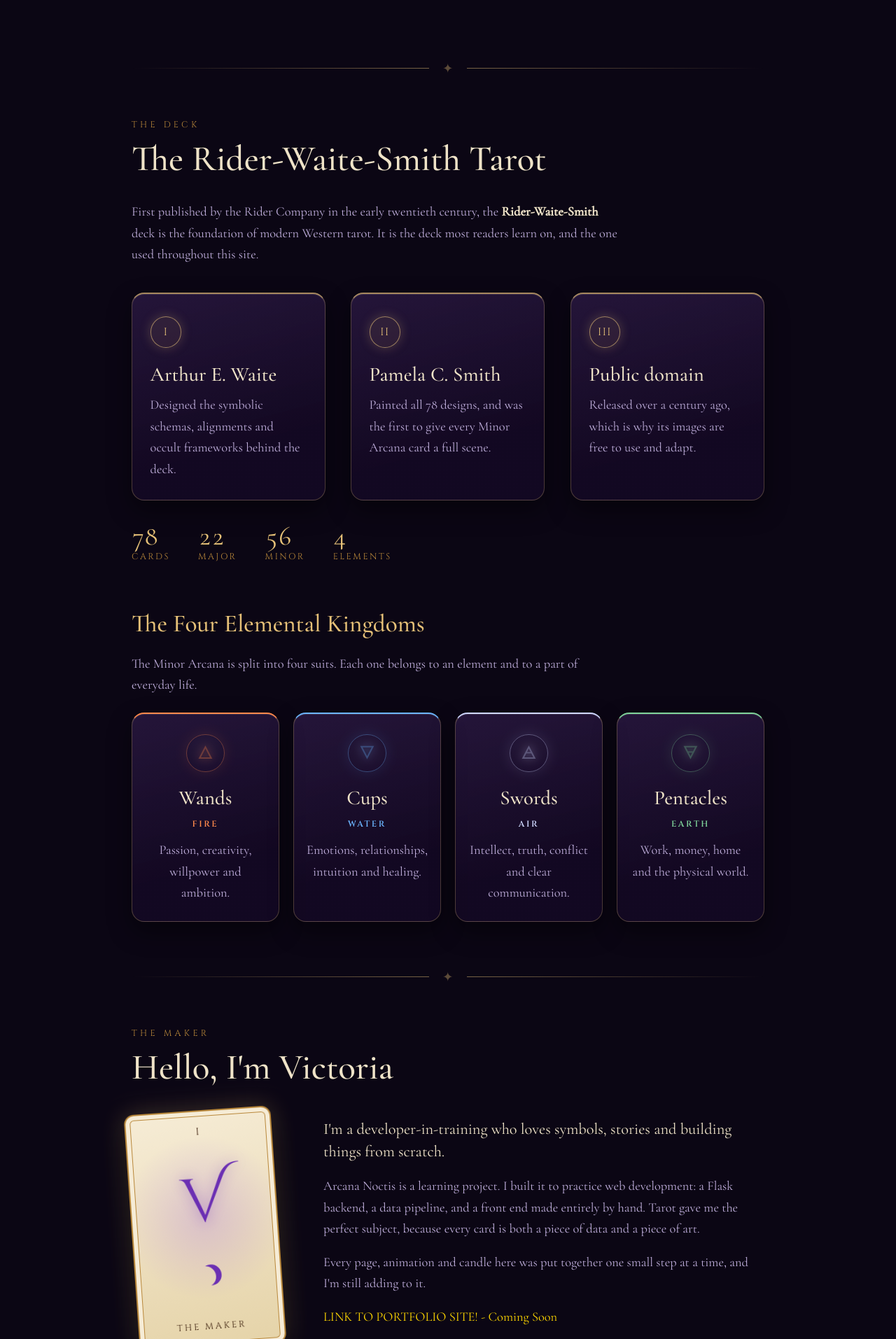
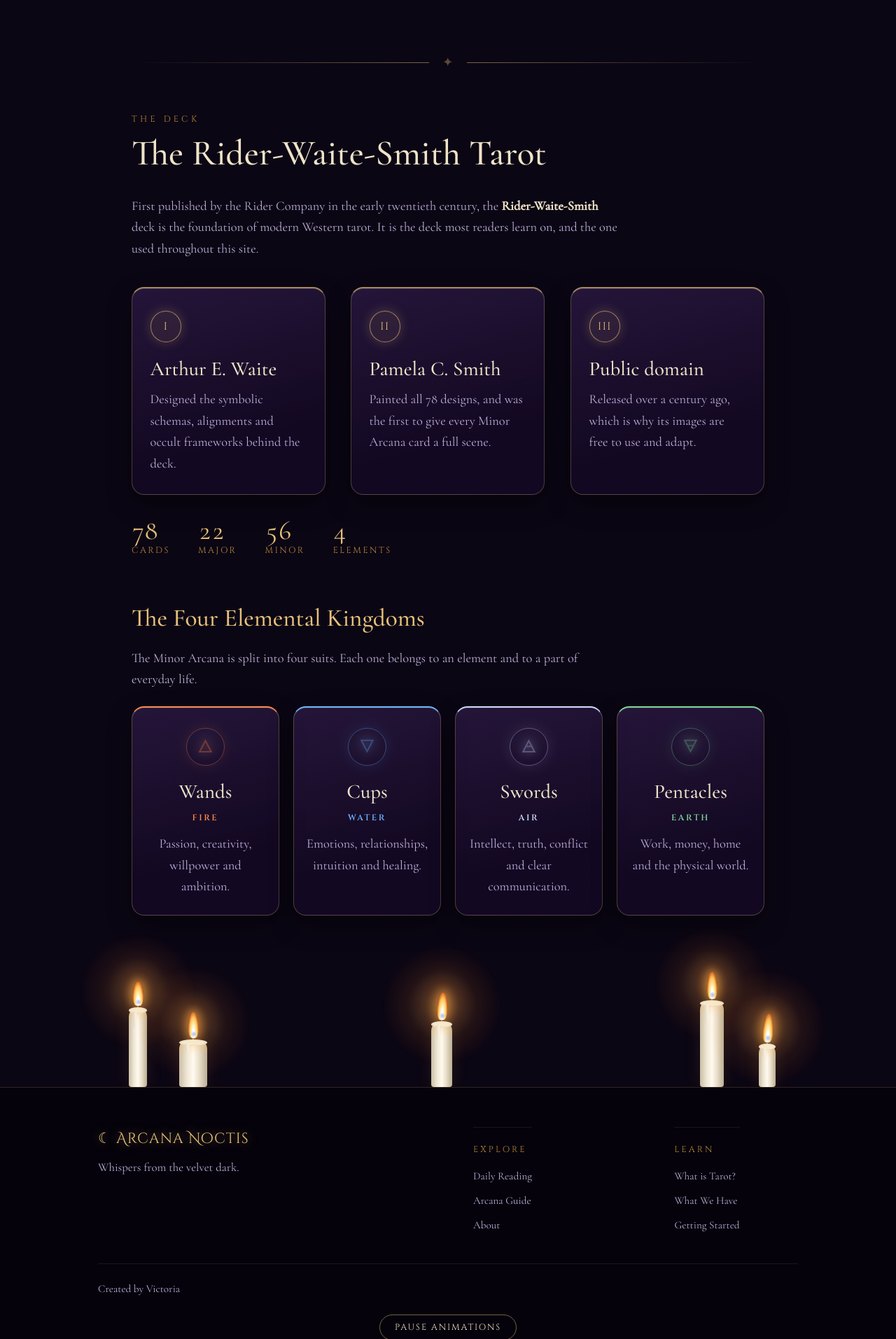
Before and after one commit to victoria-nikolaeva04/project_tarot_card, a Flask app: page /about in a window 1280 px wide. Shown: the part 1690-3603 px from the top of the page at 70% size. Run offline with Flask 3, Linux system fonts and the light colour scheme.

Commit message:
Getting Rid of Creator Section and made the disclaimer into a link - "Created by Victoria"

```diff
--- a/static/about.css
+++ b/static/about.css
@@ -125,7 +125,7 @@
     font-family: var(--font-body);
     font-size: clamp(1.8rem, 3.6vw, 2.6rem);
     font-style: italic;
-    line-height: 1.25;
+    line-height: 1.15;
     color: var(--parchment);
     text-shadow: 0 0 22px rgba(155, 93, 229, 0.35);
 }
@@ -133,18 +133,16 @@
 .pull_quote::before {
     content: '✦';
     position: absolute;
-    left: -0.62rem;
+    left: -0.51rem;
     top: -0.9rem;
     font-size: 1.1rem;
     font-style: normal;
     color: var(--gold);
     text-shadow: 0 0 10px rgba(230, 193, 120, 0.9);
-    background: var(--void);
 }
 
 
 /* ---------- The Deck Section ---------- */
-
 /* ---------- The Deck: History ---------- */
 .history_grid {
     display: grid;
@@ -203,70 +201,6 @@
 }
 
 
-/* ---------- The Creator ---------- */
-.creator {
-    display: grid;
-    grid-template-columns: auto 1fr;
-    gap: clamp(1.75rem, 5vw, 4rem);
-    align-items: center;
-}
-
-/* A Tarot Card with an Initial */
-.creator_card {
-    position: relative;
-    display: flex;
-    flex-direction: column;
-    align-items: center;
-    justify-content: space-between;
-    width: 210px;
-    height: 340px;
-    padding: 1.1rem 0.6rem;
-    border: 2px solid var(--gold-deep);
-    border-radius: 14px;
-    background:
-        radial-gradient(circle at 50% 45%, rgba(155, 93, 229, 0.25), transparent 55%),
-        linear-gradient(170deg, #f6ecd6, #e5d3a8);
-    box-shadow:
-        inset 0 0 0 6px #f6ecd6,
-        inset 0 0 0 7px var(--gold-deep),
-        0 20px 40px rgba(0, 0, 0, 0.55),
-        0 0 36px rgba(230, 193, 120, 0.25);
-    color: #3b1f0c;
-    font-family: var(--font-head);
-    transform: rotate(-4deg);
-    transition: transform 0.5s cubic-bezier(0.2, 0.8, 0.2, 1), box-shadow 0.5s;
-}
-
-.creator_card:hover {
-    transform: rotate(0deg) translateY(-6px);
-    box-shadow:
-        inset 0 0 0 6px #f6ecd6,
-        inset 0 0 0 7px var(--gold-deep),
-        0 26px 46px rgba(0, 0, 0, 0.6),
-        0 0 50px rgba(230, 193, 120, 0.5);
-}
-
-.creator_numeral { font-size: 0.9rem; letter-spacing: 0.2em; }
-
-.creator_sigil {
-    font-family: var(--font-display);
-    font-size: 5.5rem;
-    line-height: 1;
-    color: var(--violet);
-    text-shadow: 0 0 18px rgba(107, 47, 179, 0.4);
-}
-
-.creator_moon {
-    width: 30px;
-    height: 30px;
-    border-radius: 50%;
-    box-shadow: 8px -2px 0 0 #6b2fb3;
-    transform: translateX(-4px);
-}
-
-.creator_card figcaption { font-size: 0.8rem; letter-spacing: 0.22em; text-transform: uppercase; }
-
-
 /* ---------- Responsive ---------- */
 @media (max-width: 900px) {
     .symbolism_grid { grid-template-columns: repeat(2, 1fr); }
--- a/static/style.css
+++ b/static/style.css
@@ -1762,7 +1762,7 @@ section[id] { scroll-margin-top: 90px; }
 .footer_col a:hover,
 .footer_col a:focus-visible { color: var(--gold); background-size: 100% 1px; }
 
-.footer_disclaimer,
+.footer_col,
 .footer_copy {
     max-width: 1000px;
     margin: 0 auto;
--- a/templates/about.html
+++ b/templates/about.html
@@ -93,7 +93,7 @@
         <section class="about_section" id="why-tarot" aria-labelledby="why-title">
             <header class="section_head reveal">
                 <span class="section_eyebrow">The reason</span>
-                <h2 id="why-title">Why tarot?</h2>
+                <h2 id="why-title">Why Tarot?</h2>
             </header>
 
             <blockquote class="pull_quote reveal" data-reveal="fade">
@@ -176,30 +176,7 @@
             </div>
         </section>
 
-        <div class="sec_divider line_reveal" aria-hidden="true"><span>✦</span></div>
-
-        <!-- The Creator Section -->
-        <section class="about_section" id="creator" aria-labelledby="creator-title">
-            <header class="section_head reveal">
-                <span class="section_eyebrow">The maker</span>
-                <h2 id="creator-title">Hello, I'm Victoria</h2>
-            </header>
-
-            <div class="creator">
-                <figure class="creator_card reveal" data-reveal="left" aria-hidden="true">
-                    <span class="creator_numeral">I</span>
-                    <span class="creator_sigil">V</span>
-                    <span class="creator_moon"></span>
-                    <figcaption>The Maker</figcaption>
-                </figure>
-                <div class="about_text">
-                    <p class="about_lead reveal" data-reveal="right">I'm a developer-in-training who loves symbols, stories and building things from scratch.</p>
-                    <p class="reveal" style="--i:1">Arcana Noctis is a learning project. I built it to practice web development: a Flask backend, a data pipeline, and a front end made entirely by hand. Tarot gave me the perfect subject, because every card is both a piece of data and a piece of art.</p>
-                    <p class="reveal" style="--i:2">Every page, animation and candle here was put together one small step at a time, and I'm still adding to it.</p>
-                    <p class="reveal" style="--i:2; color: gold;"><href>LINK TO PORTFOLIO SITE! - Coming Soon</href></p>
-                </div>
-            </div>
-        </section>
+        <br>
 
         <!-- Candles lining the footer -->
         <div class="shelf" aria-hidden="true">
@@ -242,7 +219,7 @@
                 <a href="{{ url_for('home') }}#help">Getting Started</a>
             </nav>
         </div>
-        <p class="footer_disclaimer reveal" data-reveal="fade" style="--i:3">Arcana Noctis is a learning project, built to practice web development. Readings are for reflection and entertainment only, not advice.</p>
+        <p class="footer_col reveal" data-reveal="fade" style="--i:3"><a href="---">Created by Victoria</a></p>
         <div class="calm_wrap">
             <button type="button" class="calm_toggle" id="calm-toggle" aria-pressed="false">Pause animations</button>
         </div>
--- a/templates/index.html
+++ b/templates/index.html
@@ -205,7 +205,7 @@
                 <a href="#help">Getting Started</a>
             </nav>
         </div>
-        <p class="footer_disclaimer reveal" data-reveal="fade" style="--i:3">Arcana Noctis is a learning project, built to practice web development. Readings are for reflection and entertainment only, not advice.</p>
+        <p class="footer_col reveal" data-reveal="fade" style="--i:3"><a href="---">Created by Victoria</a></p>
         <div class="calm_wrap">
             <button type="button" class="calm_toggle" id="calm-toggle" aria-pressed="false">Pause animations</button>
         </div>
```
